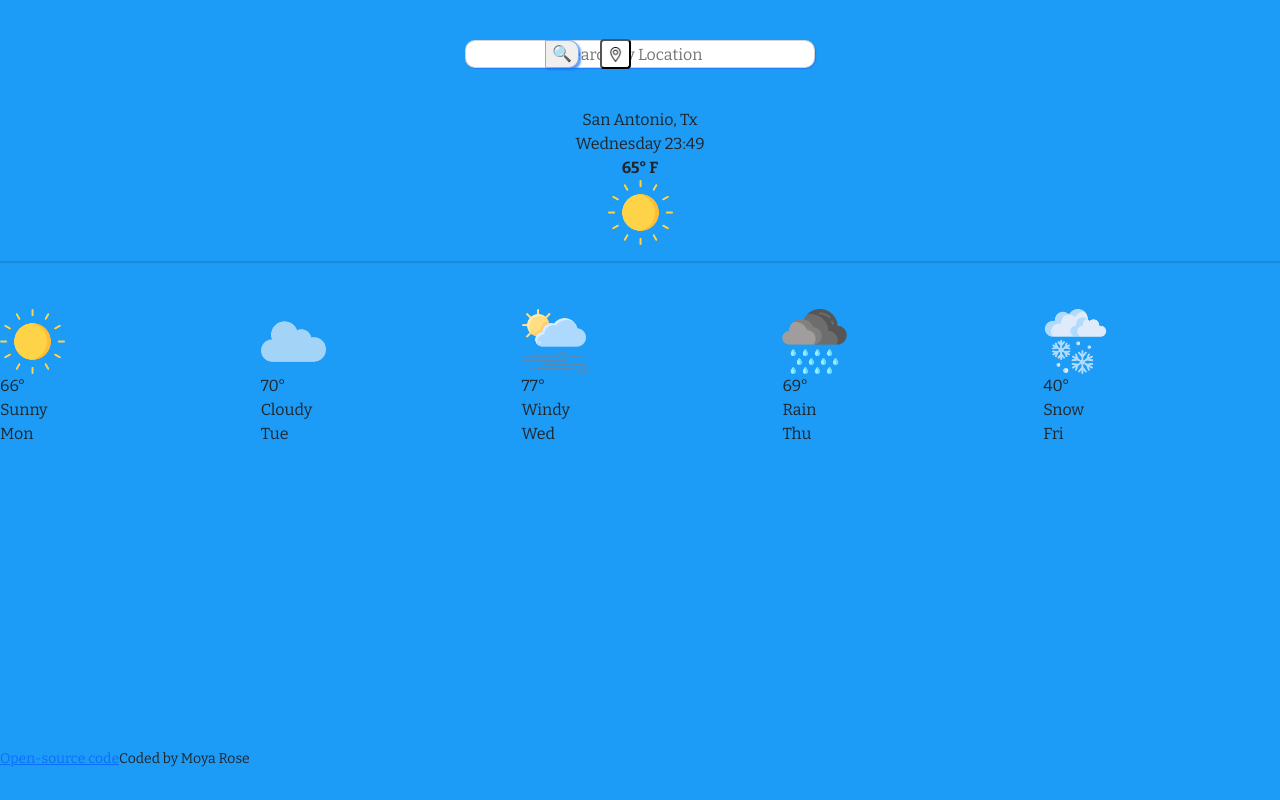
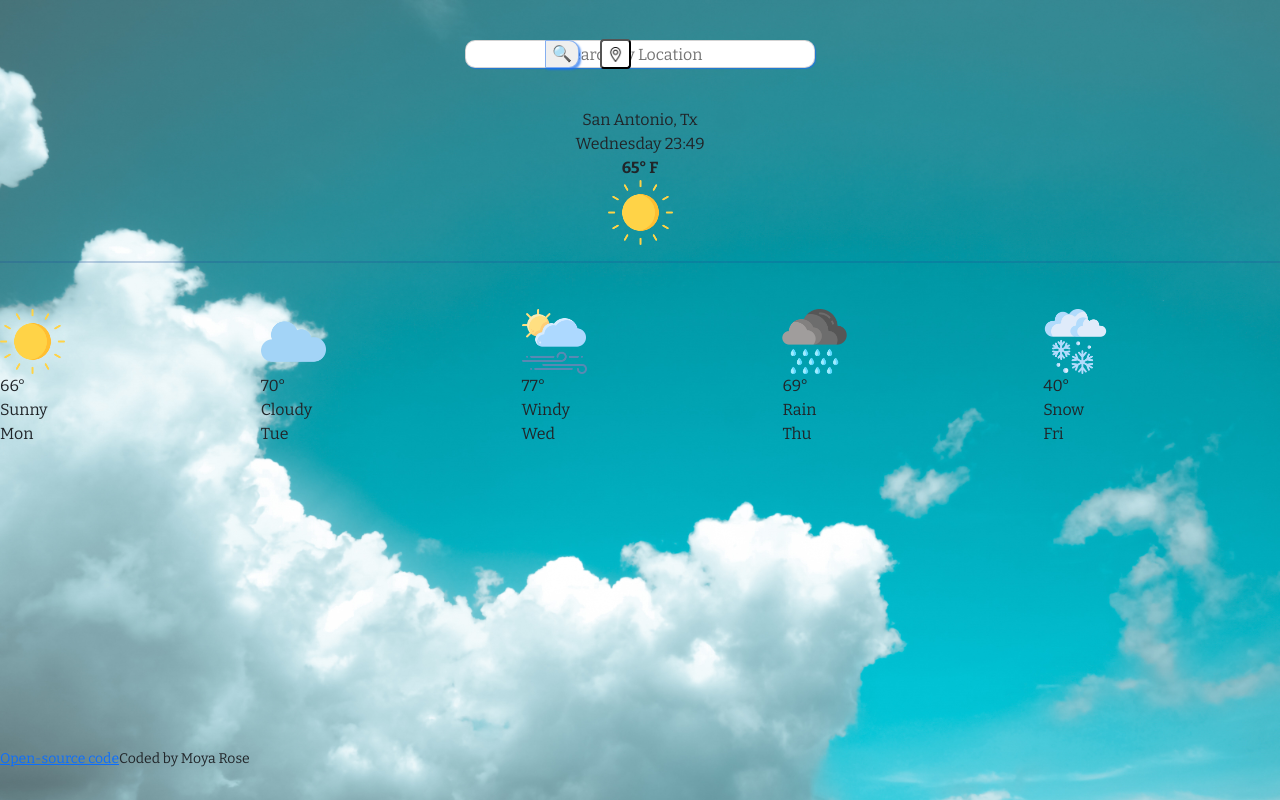
Before and after one commit to Moyauxd/weather-react, a React (Create React App) app: page / in a window 1280 px wide. Built offline with nearby package versions, Linux system fonts and the light colour scheme; no server answers.

Commit message:
update background

```diff
--- a/src/App.css
+++ b/src/App.css
@@ -37,7 +37,8 @@
   }
 }
 body {
-  background: #1c9cf6 !important;
+  background-image: url("/public/back.jpg");
+  background-size: cover;
   font-family: "Bitter", serif !important;
 }
 #foot {
--- a/src/Weather.css
+++ b/src/Weather.css
@@ -48,7 +48,7 @@ hr {
   transform-origin: all 250ms;
 }
 .navi:hover {
-  background: rgba(29, 113, 242, 0.5);
+  background: rgba(241, 146, 21, 0.5);
   box-shadow: 2px 2px 2px rgba(29, 113, 242, 0.7);
 }
 #date {
```
Also changed, not shown: public/back.jpg (added).
